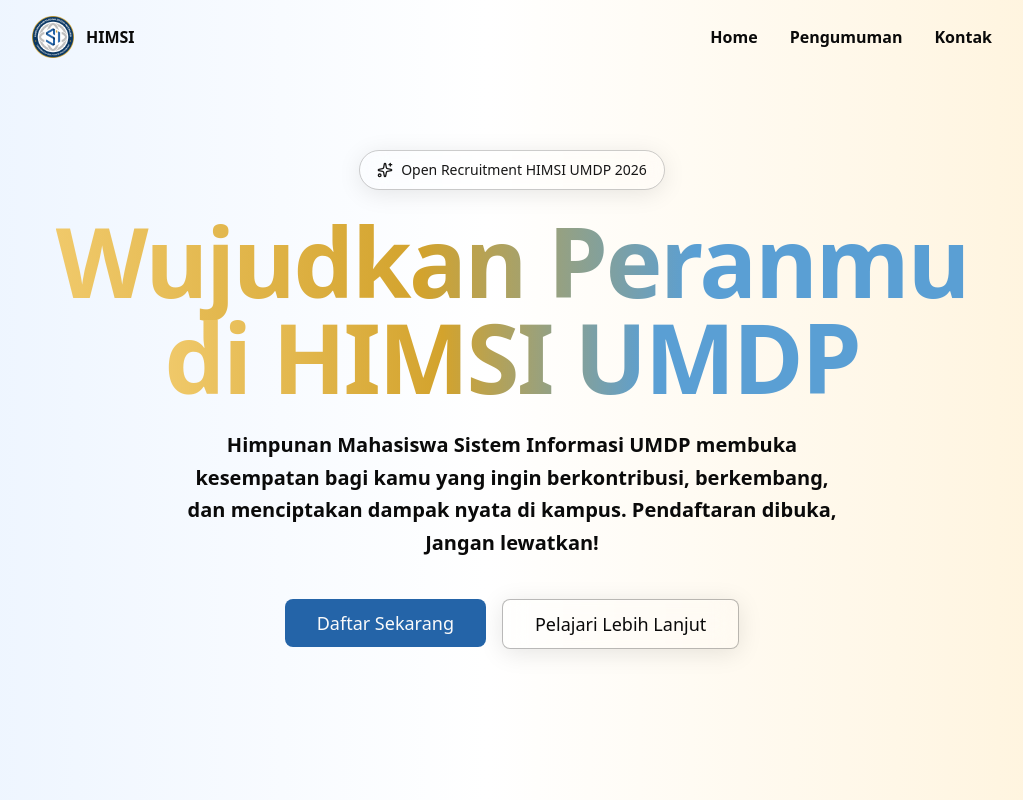
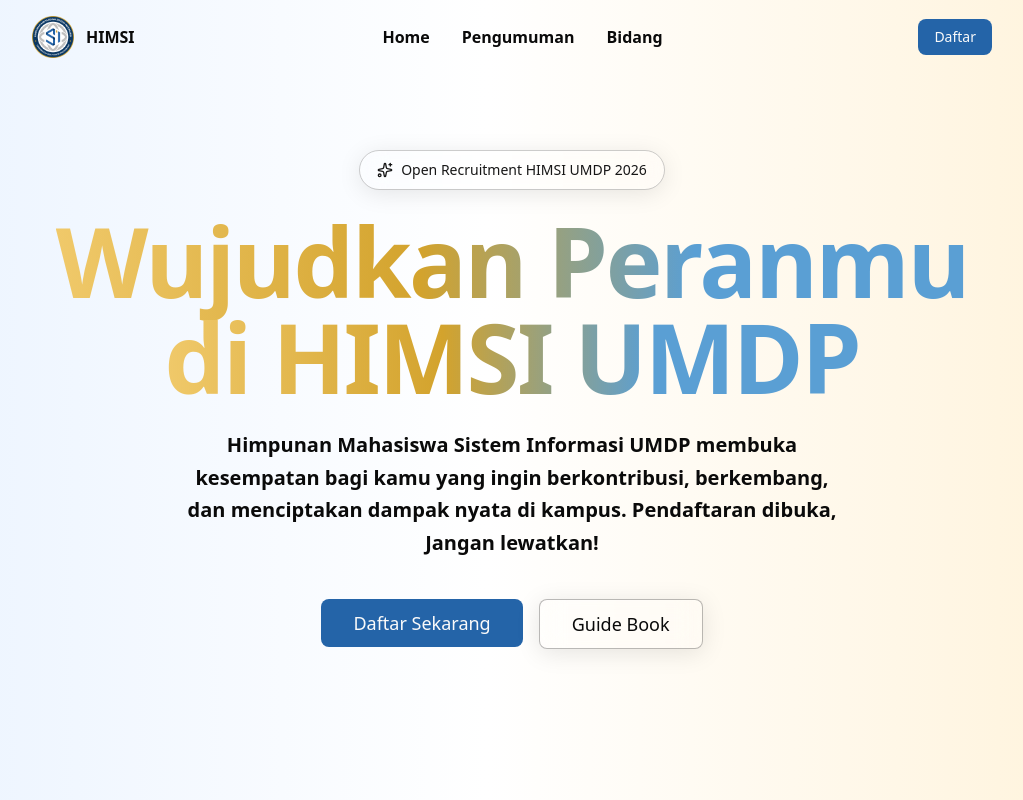
Before and after one commit to Himsi-UMDP/oprec-himsi, a React (Vite) app: page / in a window 1280 px wide. Shown: the top 800 px of the page, without its empty margins (128-1151 px from the left). Built offline with nearby package versions, Linux system fonts and the light colour scheme.

Commit message:
feat: add footer and refix code

```diff
--- a/src/App.tsx
+++ b/src/App.tsx
@@ -5,6 +5,7 @@ import Bidang from './container/bidang/Bidang'
 import Proker from './container/proker/Proker'
 import Timeline from './container/timeline/Timeline'
 import Faq from './container/faq/Faq'
+import Footer from './components/Footer'
 
 function App() {
 
@@ -16,6 +17,7 @@ function App() {
       <Proker />
       <Timeline />
       <Faq />
+      <Footer />
     </>
   )
 }
--- /dev/null
+++ b/src/components/Footer.tsx
@@ -0,0 +1,27 @@
+import { Instagram, Mail, MessageCircle } from "lucide-react";
+
+const Footer = () => {
+    return (
+        <footer className="border-t border-border/50 py-12 px-4">
+            <div className="container flex flex-col md:flex-row items-center justify-between gap-6">
+                <div>
+                    <span className="font-display text-lg font-bold text-gradient">OPREC 2026</span>
+                    <p className="text-sm text-muted-foreground mt-1">© 2026 All rights reserved.</p>
+                </div>
+                <div className="flex gap-4">
+                    <a href="#" className="w-10 h-10 rounded-lg bg-secondary flex items-center justify-center text-muted-foreground hover:text-primary hover:bg-primary/10 transition-colors">
+                        <Instagram className="w-5 h-5" />
+                    </a>
+                    <a href="#" className="w-10 h-10 rounded-lg bg-secondary flex items-center justify-center text-muted-foreground hover:text-primary hover:bg-primary/10 transition-colors">
+                        <Mail className="w-5 h-5" />
+                    </a>
+                    <a href="#" className="w-10 h-10 rounded-lg bg-secondary flex items-center justify-center text-muted-foreground hover:text-primary hover:bg-primary/10 transition-colors">
+                        <MessageCircle className="w-5 h-5" />
+                    </a>
+                </div>
+            </div>
+        </footer>
+    );
+};
+
+export default Footer;
--- a/src/components/Navbar.tsx
+++ b/src/components/Navbar.tsx
@@ -4,6 +4,7 @@ import { useNavbarScroll } from "@/hooks/useNavbar";
 import { useMobileNav } from "@/hooks/useMobile";
 import { cn } from "@/lib/utils";
 import NavMobile from "./NavMobile";
+import { Button } from "./ui/button";
 
 const Navbar = () => {
     const { hasScrolled } = useNavbarScroll();
@@ -43,6 +44,10 @@ const Navbar = () => {
                     ))}
                 </div>
 
+                <Button asChild className="hidden md:flex ml-2">
+                    <a href="#daftar">Daftar</a>
+                </Button>
+
                 <button
                     onClick={toggle}
                     className="md:hidden p-2 rounded-lg hover:bg-white/10 transition-colors duration-300 text-foreground z-50 relative"
--- a/src/constans/index.tsx
+++ b/src/constans/index.tsx
@@ -28,7 +28,7 @@ export const SCROLL_THRESHOLD = 50;
 export const navlink: NavItem[] = [
     { name: "Home", href: "#home" },
     { name: "Pengumuman", href: "#pengumuman" },
-    { name: "Kontak", href: "#kontak" },
+    { name: "Bidang", href: "#bidang" },
 ];
 
 export const logoConfig: LogoConfig = {
@@ -50,8 +50,8 @@ export const hero: Hero = {
         href: "/daftar",
     },
     secondaryCTA: {
-        label: "Pelajari Lebih Lanjut",
-        href: "#tentang",
+        label: "Guide Book",
+        href: "https://drive.google.com/drive/folders/1RD7Dgv-YCoNhrEy7L6HaAweZn__ZU1lL",
     },
 };
 
--- a/src/container/bidang/Bidang.tsx
+++ b/src/container/bidang/Bidang.tsx
@@ -11,7 +11,10 @@ const Divisi = () => {
         useDivisi();
 
     return (
-        <section className="py-24 px-4">
+        <section
+            id="bidang"
+            className="py-24 px-4"
+        >
             <Animated
                 variants={{
                     hidden: { opacity: 0, y: 20 },
--- a/src/container/home/Hero.tsx
+++ b/src/container/home/Hero.tsx
@@ -1,4 +1,5 @@
-import { motion } from "framer-motion";
+import { useRef } from "react";
+import { motion, useInView } from "framer-motion";
 import { Sparkles } from "lucide-react";
 import { Button } from "@/components/ui/button";
 import { Link } from "react-router-dom";
@@ -7,35 +8,22 @@ import {
     containerVariants,
     itemVariants,
     badgeVariants,
-    // blobTransition,
 } from "./hero.variants";
-
-
-// const AmbientBlob = ({ className, delay = 0 }: { className: string; delay?: number }) => (
-//     <motion.div
-//         className={`absolute rounded-full blur-3xl ${className}`}
-//         animate={{ y: [0, -24, 0], scale: [1, 1.05, 1] }}
-//         transition={{ ...blobTransition, delay }}
-//     />
-// );
-
 
 const Hero = () => {
     const { badge, headingMain, headingAccent, description, primaryCTA, secondaryCTA } = hero;
 
+    const ref = useRef<HTMLDivElement>(null);
+    const isInView = useInView(ref, { amount: 0.2, once: false });
+
     return (
         <section id="home" className="relative min-h-screen flex items-center justify-center overflow-hidden bg-himsi-hero">
-
-            {/* <AmbientBlob className="top-1/4 left-1/4 w-72 h-72 bg-primary/5" delay={0} />
-            <AmbientBlob className="bottom-1/4 right-1/4 w-96 h-96 bg-primary/8" delay={1.5} />
-            <AmbientBlob className="top-1/2 left-1/2 w-60 h-60 bg-primary/3" delay={3} /> */}
-
             <motion.div
+                ref={ref}
                 className="container relative z-10 text-center px-4 space-y-6"
                 variants={containerVariants}
                 initial="hidden"
-                animate="visible"
-                exit="exit"
+                animate={isInView ? "visible" : "exit"}
             >
                 <motion.div
                     variants={badgeVariants}
@@ -83,7 +71,6 @@ const Hero = () => {
                     </Button>
                 </motion.div>
             </motion.div>
-
         </section>
     );
 };
--- a/src/index.css
+++ b/src/index.css
@@ -133,6 +133,9 @@
   body {
     @apply bg-background text-foreground;
   }
+  html {
+    @apply scroll-smooth;
+  }
 }
 
 @layer utilities {
```
